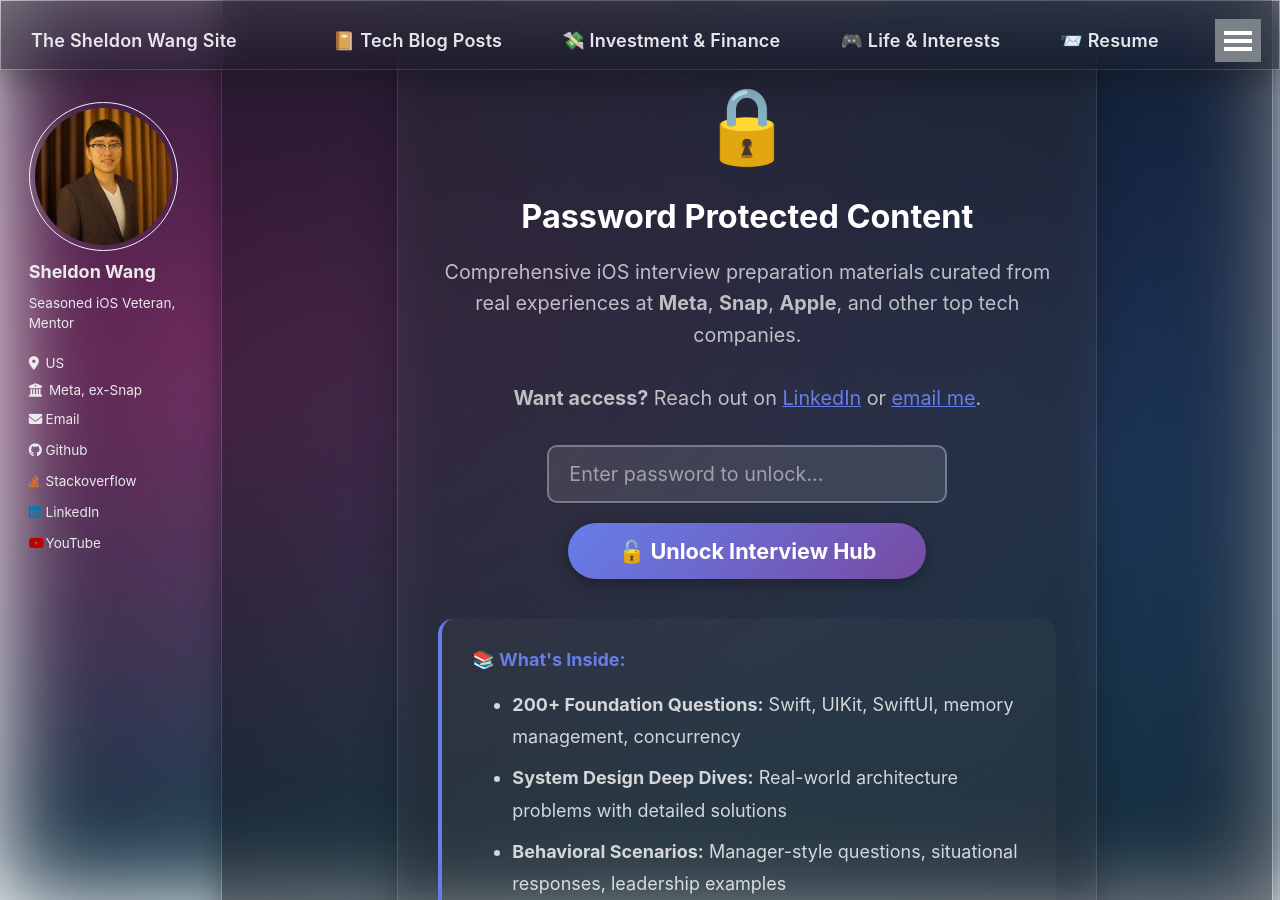
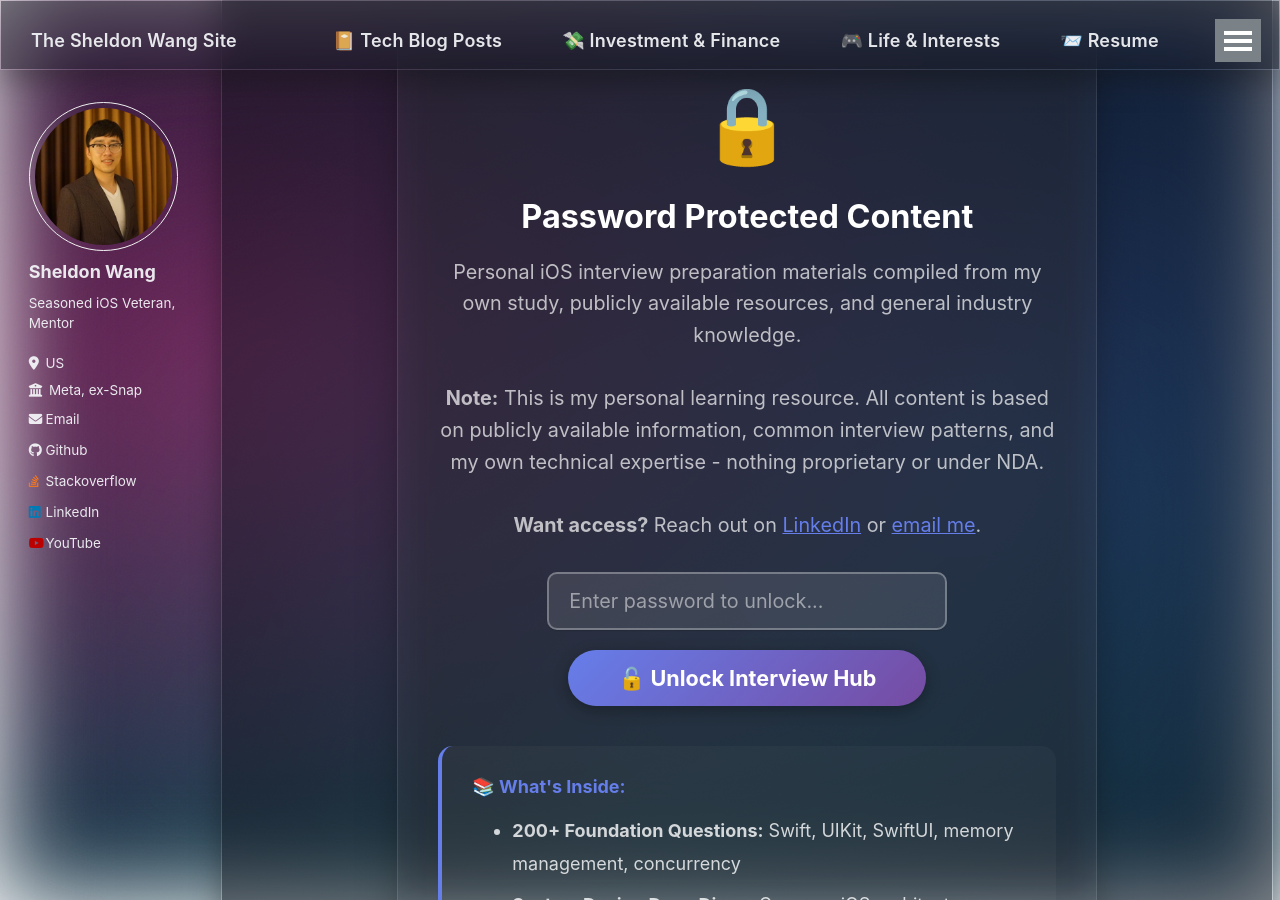
Before and after one commit to SheldonWangRJT/SheldonWangRJT.Github.io, a Jekyll site: the page built from _pages/ios-interviews.html, in a window 1280 px wide and 900 px high, scrolled down 316 px. Built offline with Jekyll 4.4.1, drawn with Linux system fonts in a browser that asks for light colours; some of the changed text lies outside the part shown.

Commit message:
Update lock screen text to emphasize personal use, public information, and NDA compliance

```diff
--- a/_pages/ios-interviews.html
+++ b/_pages/ios-interviews.html
@@ -241,7 +241,9 @@ header:
   <div class="interview-lock-icon">🔒</div>
   <h2 class="interview-lock-title">Password Protected Content</h2>
   <p class="interview-lock-subtitle">
-    Comprehensive iOS interview preparation materials curated from real experiences at <strong>Meta</strong>, <strong>Snap</strong>, <strong>Apple</strong>, and other top tech companies.
+    Personal iOS interview preparation materials compiled from my own study, publicly available resources, and general industry knowledge.
+    <br><br>
+    <strong>Note:</strong> This is my personal learning resource. All content is based on publicly available information, common interview patterns, and my own technical expertise - nothing proprietary or under NDA.
     <br><br>
     <strong>Want access?</strong> Reach out on <a href="https://linkedin.com/in/sheldonengineering" style="color: #667eea;">LinkedIn</a> or <a href="mailto:sheldon.wang7@yahoo.com" style="color: #667eea;">email me</a>.
   </p>
@@ -263,11 +265,11 @@ header:
     <h3>📚 What's Inside:</h3>
     <ul>
       <li><strong>200+ Foundation Questions:</strong> Swift, UIKit, SwiftUI, memory management, concurrency</li>
-      <li><strong>System Design Deep Dives:</strong> Real-world architecture problems with detailed solutions</li>
-      <li><strong>Behavioral Scenarios:</strong> Manager-style questions, situational responses, leadership examples</li>
-      <li><strong>Code Examples:</strong> Production-quality Swift code you can study</li>
-      <li><strong>Pro Tips:</strong> What interviewers really look for at FAANG companies</li>
-      <li><strong>Real Experience:</strong> Based on actual Meta, Snap, Apple interviews</li>
+      <li><strong>System Design Deep Dives:</strong> Common iOS architecture patterns and best practices</li>
+      <li><strong>Behavioral Scenarios:</strong> STAR method responses and interview preparation tips</li>
+      <li><strong>Code Examples:</strong> Production-quality Swift code patterns</li>
+      <li><strong>Study Tips:</strong> How to prepare effectively for iOS technical interviews</li>
+      <li><strong>Personal Notes:</strong> Lessons learned from my interview preparation journey</li>
     </ul>
   </div>
 </div>
@@ -276,7 +278,7 @@ header:
   <div class="hub-intro">
     <h2>🎓 iOS Interview Prep Hub</h2>
     <p>
-      Welcome! This is your complete iOS interview preparation resource, organized into three focused sections. Each contains curated questions, detailed solutions, and insights from my experience interviewing at and working for Meta, Snap, and other top companies.
+      Welcome! This is my personal iOS interview preparation resource, organized into three focused sections. All content is compiled from publicly available materials, common interview questions, and my own technical study. This represents my personal learning journey and interview preparation notes.
     </p>
   </div>
 
```
